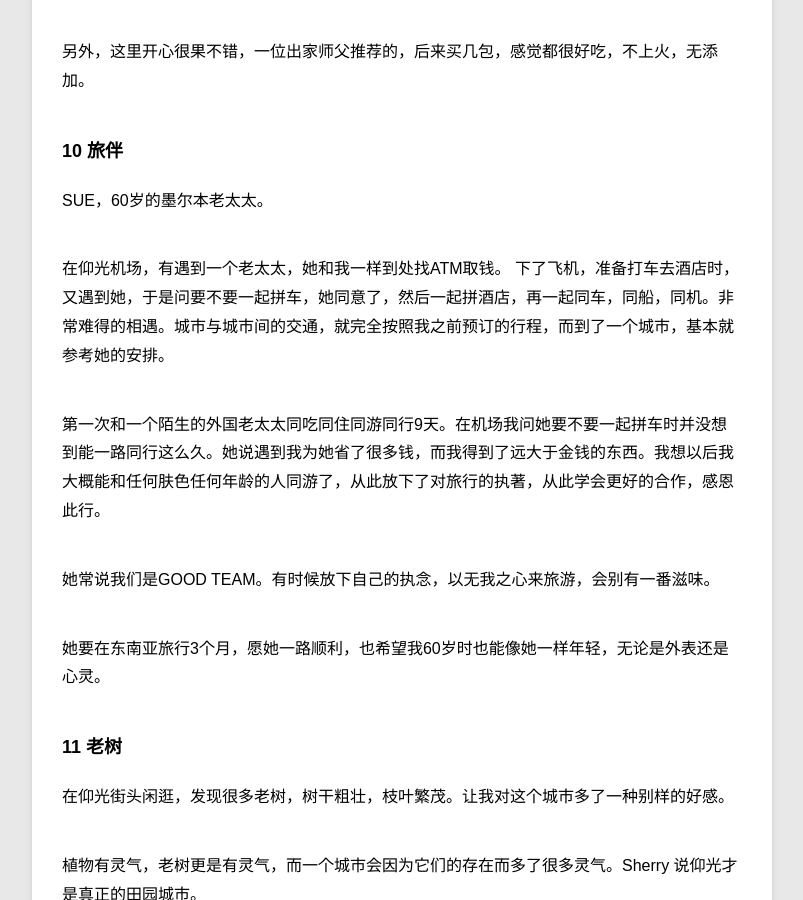
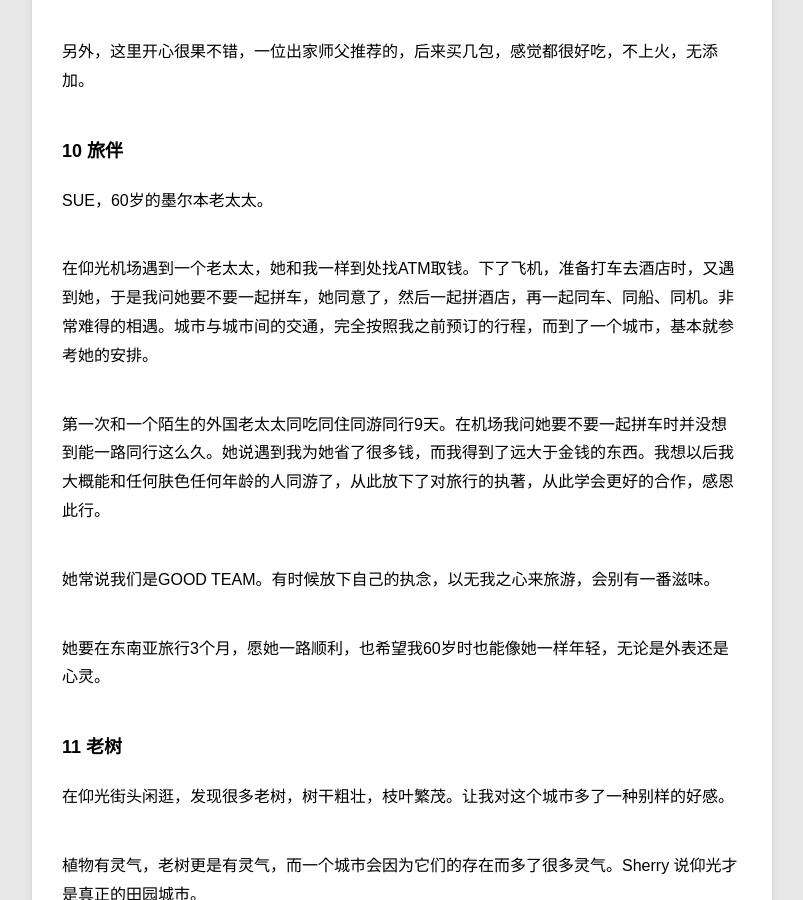
Before and after one commit to violettianjie/violettianjie.github.io, a Jekyll site: the page built from _posts/blog/2018-12-09-travel.md, in a window 1280 px wide and 900 px high, scrolled down 10703 px. Shown: the whole window, without its empty margins (78-881 px from the left). Built offline with Jekyll 4.4.1, drawn with Linux system fonts in a browser that asks for light colours.

Commit message:
Update 2018-12-09-travel.md

```diff
--- a/_posts/blog/2018-12-09-travel.md
+++ b/_posts/blog/2018-12-09-travel.md
@@ -273,8 +273,7 @@ INLE南北长14.5公里，东西宽6.44公里。这里有单脚划船的渔夫
 SUE，60岁的墨尔本老太太。
 
 
-在仰光机场，有遇到一个老太太，她和我一样到处找ATM取钱。
-下了飞机，准备打车去酒店时，又遇到她，于是问要不要一起拼车，她同意了，然后一起拼酒店，再一起同车，同船，同机。非常难得的相遇。城市与城市间的交通，就完全按照我之前预订的行程，而到了一个城市，基本就参考她的安排。
+在仰光机场遇到一个老太太，她和我一样到处找ATM取钱。下了飞机，准备打车去酒店时，又遇到她，于是我问她要不要一起拼车，她同意了，然后一起拼酒店，再一起同车、同船、同机。非常难得的相遇。城市与城市间的交通，完全按照我之前预订的行程，而到了一个城市，基本就参考她的安排。
 
 第一次和一个陌生的外国老太太同吃同住同游同行9天。在机场我问她要不要一起拼车时并没想到能一路同行这么久。她说遇到我为她省了很多钱，而我得到了远大于金钱的东西。我想以后我大概能和任何肤色任何年龄的人同游了，从此放下了对旅行的执著，从此学会更好的合作，感恩此行。
 
```
